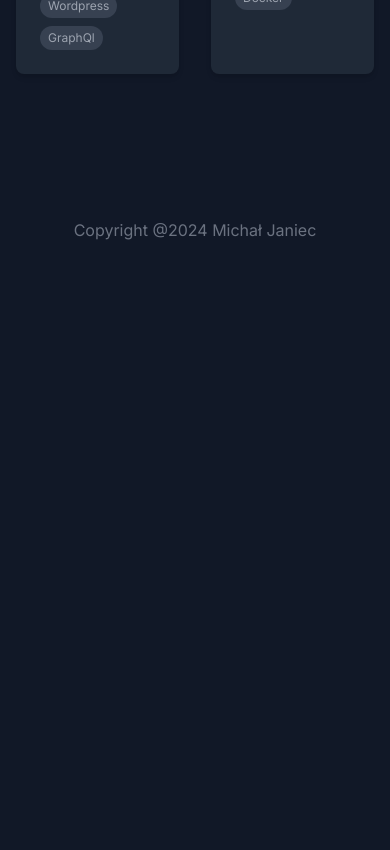
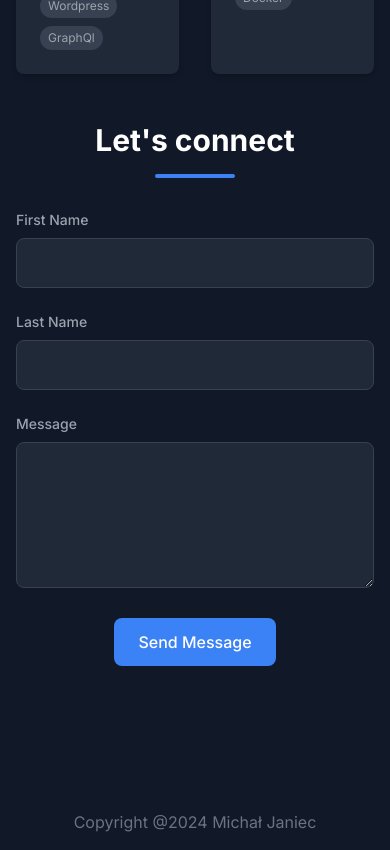
Before and after one commit to JaniecMichal/company-landing-page, a Next.js app: page / in a window 390 px wide. Shown: the part 7720-8570 px from the top of the page. Before the commit the page ends 7978 px from the top, so only its background shows below. Built offline with nearby package versions, Linux system fonts and the light colour scheme.

Commit message:
connect section

```diff
--- a/app/page.tsx
+++ b/app/page.tsx
@@ -1,3 +1,4 @@
+import { Contact } from "@/components/contact";
 import { Projects } from "@/components/projects";
 import { Services } from "@/components/services";
 import { Team } from "@/components/team";
@@ -12,6 +13,7 @@ export default async function Home() {
 			<WhyUs />
 			<Projects />
 			<Team />
+			<Contact />
 		</section>
 	);
 }
--- /dev/null
+++ b/src/components/contact/index.tsx
@@ -0,0 +1,50 @@
+import { SectionLayout } from "../design-system/section-layout/layout";
+
+export const Contact = () => {
+	return (
+		<SectionLayout sectionTitle="Let's connect">
+			<form className="mx-auto max-w-3xl">
+				<div className="mb-6 grid grid-cols-1 gap-6 md:grid-cols-2">
+					<div>
+						<label htmlFor="firstName" className="mb-2 block text-sm font-medium text-gray-400">
+							First Name
+						</label>
+						<input
+							type="text"
+							id="firstName"
+							className="w-full rounded-lg border border-gray-700 bg-gray-800 px-4 py-3 text-white focus:outline-none focus:ring-2 focus:ring-blue-500"
+						/>
+					</div>
+					<div>
+						<label htmlFor="lastName" className="mb-2 block text-sm font-medium text-gray-400">
+							Last Name
+						</label>
+						<input
+							type="text"
+							id="lastName"
+							className="w-full rounded-lg border border-gray-700 bg-gray-800 px-4 py-3 text-white focus:outline-none focus:ring-2 focus:ring-blue-500"
+						/>
+					</div>
+				</div>
+				<div className="mb-6">
+					<label htmlFor="message" className="mb-2 block text-sm font-medium text-gray-400">
+						Message
+					</label>
+					<textarea
+						id="message"
+						rows={5}
+						className="max-h-60 w-full rounded-lg border border-gray-700 bg-gray-800 px-4 py-3 text-white focus:outline-none focus:ring-2 focus:ring-blue-500"
+					/>
+				</div>
+				<div className="text-center">
+					<button
+						type="submit"
+						className="rounded-lg bg-blue-500 px-6 py-3 font-medium text-white transition duration-200 hover:bg-blue-600"
+					>
+						Send Message
+					</button>
+				</div>
+			</form>
+		</SectionLayout>
+	);
+};
```
